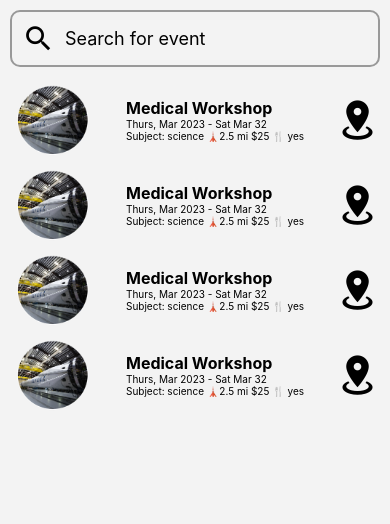
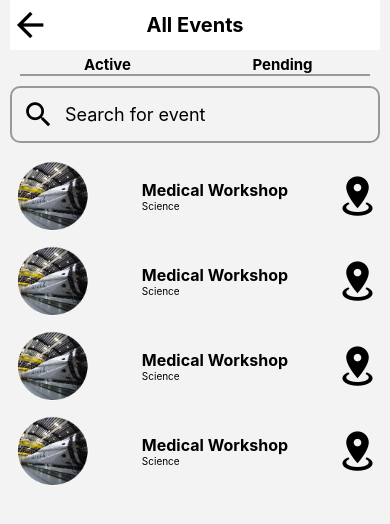
Before and after one commit to STEM-E-Youth-Career-Development-Program/map-app, a React Native app: screen / in a window 390 px wide. Shown: the top 524 px of the page. Built offline with nearby package versions, Linux system fonts and the light colour scheme.

Commit message:
Updated EventListScreen.js

```diff
--- a/app/screens/EventListScreen.js
+++ b/app/screens/EventListScreen.js
@@ -1,55 +1,84 @@
 import React, { useState } from 'react';
-import { StyleSheet, FlatList } from 'react-native';
+import { StyleSheet, View, FlatList, Text, Pressable } from 'react-native';
 
 import Screen from '../components/Screen';
 import SearchBar from '../components/SearchBar';
 import Event from '../components/Event';
+import SubmitButton from '../components/SubmitButton';
+import PageHeader from '../components/PageHeader';
 
 const events = [
   {
     id: 1,
     heading: 'Medical Workshop',
-    date: 'Thurs, Mar 2023 - Sat Mar 32',
-    subject: 'Subject: science 🗼2.5 mi $25 🍴 yes',
+    startDate: 'Thur, Mar 23',
+    endDate: 'Sat, Mar 25',
+    subject: 'Science',
+    distance: '2.5',
+    cost: '25',
+    meal: 'yes',
+  },
+  {
+    id: 2,
+    heading: 'Medical Workshop',
+    startDate: 'Thur, Mar 23',
+    endDate: 'Sat, Mar 25',
+    subject: 'Science',
+    distance: '2.5',
+    cost: '25',
+    meal: 'yes',
+  },
+  {
+    id: 3,
+    heading: 'Medical Workshop',
+    startDate: 'Thur, Mar 23',
+    endDate: 'Sat, Mar 25',
+    subject: 'Science',
+    distance: '2.5',
+    cost: '25',
+    meal: 'yes',
   },
   {
     id: 4,
     heading: 'Medical Workshop',
-    date: 'Thurs, Mar 2023 - Sat Mar 32',
-    subject: 'Subject: science 🗼2.5 mi $25 🍴 yes',
-  },
-  {
-    id: 44,
-    heading: 'Medical Workshop',
-    date: 'Thurs, Mar 2023 - Sat Mar 32',
-    subject: 'Subject: science 🗼2.5 mi $25 🍴 yes',
-  },
-  {
-    id: 64,
-    heading: 'Medical Workshop',
-    date: 'Thurs, Mar 2023 - Sat Mar 32',
-    subject: 'Subject: science 🗼2.5 mi $25 🍴 yes',
+    startDate: 'Thurs, Mar 23',
+    endDate: 'Sat, Mar 25',
+    subject: 'Science',
+    distance: '2.5',
+    cost: '25',
+    meal: 'yes',
   },
 ];
 
 function EventListScreen(props) {
-  const [searchQuery, setSearchQuery] = useState();
+  const [searchQuery, setSearchQuery] = useState('');
   const [filteredData, setFilteredData] = useState(events);
-
   const handleSearch = (text) => {
     setSearchQuery(text);
-
     const filteredList = () => {
       return events.filter((item) =>
         item.heading.toLowerCase().includes(text.toLowerCase())
       );
     };
-
     setFilteredData(filteredList);
+  };
+  const filterData = () => {
+    return events.filter((item) =>
+      item.heading.toLowerCase().includes(searchQuery.toLowerCase())
+    );
   };
 
   return (
     <Screen>
+      <PageHeader header='All Events'/>
+      <View style={styles.actpenContainer}>
+        <Pressable style={styles.actpen}>
+          <Text style={styles.actpentxt}>Active</Text>
+        </Pressable>
+        <Pressable style={styles.actpen}>
+          <Text style={styles.actpentxt}>Pending</Text>
+        </Pressable>
+      </View>
       <SearchBar
         value={searchQuery}
         onChangeText={handleSearch}
@@ -61,15 +90,37 @@ function EventListScreen(props) {
         renderItem={({ item }) => (
           <Event
             heading={item.heading}
-            date={item.date}
+            startDate={item.startDate}
+            endDate={item.endDate}
             subject={item.subject}
+            distance={item.distance}
+            cost={item.cost}
+            meal={item.meal}
           />
         )}
       />
+
     </Screen>
   );
 }
 
 export default EventListScreen;
 
-const styles = StyleSheet.create({});
+const styles = StyleSheet.create({
+  actpenContainer: {
+    flexDirection: 'row',
+    justifyContent: 'space-around',
+    marginHorizontal: 10,
+    marginTop: 5,
+  },
+  actpen: {
+    borderBottomColor: '#999999',
+    borderBottomWidth: 2,
+    width: '50%',
+  },
+  actpentxt: {
+    textAlign: 'center',
+    fontSize: 15,
+    fontWeight: '700'
+  },
+});
```
